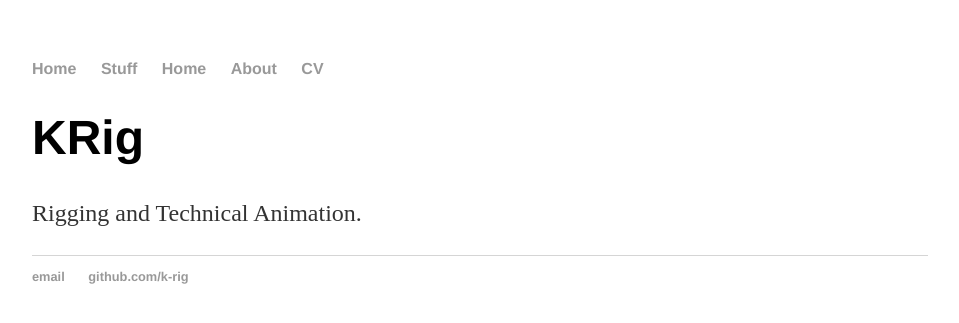
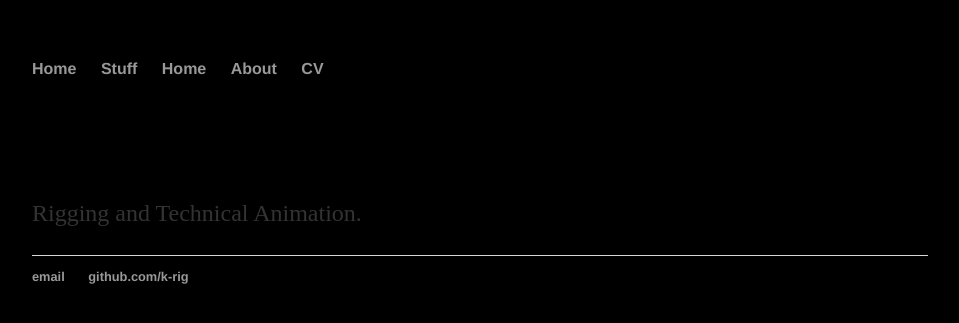
Before and after one commit to jakrig/jakrig.github.io, a Jekyll site: the page built from index.html, in a window 1280 px wide. Shown: the top 323 px of the page, without its empty margins (160-1119 px from the left). Built offline with Jekyll 4.4.1, drawn with Linux system fonts in a browser that asks for light colours.

Commit message:
Update main.css

```diff
--- a/css/main.css
+++ b/css/main.css
@@ -1,16 +1,19 @@
 body {
     margin: 60px auto;
     width: 70%;
+    background-color: black;
 }
 nav ul, footer ul {
     font-family:'Helvetica', 'Arial', 'Sans-Serif';
     padding: 0px;
     list-style: none;
     font-weight: bold;
+    color: #999;
 }
 nav ul li, footer ul li {
     display: inline;
     margin-right: 20px;
+    color: #999;
 }
 a {
     text-decoration: none;
```
